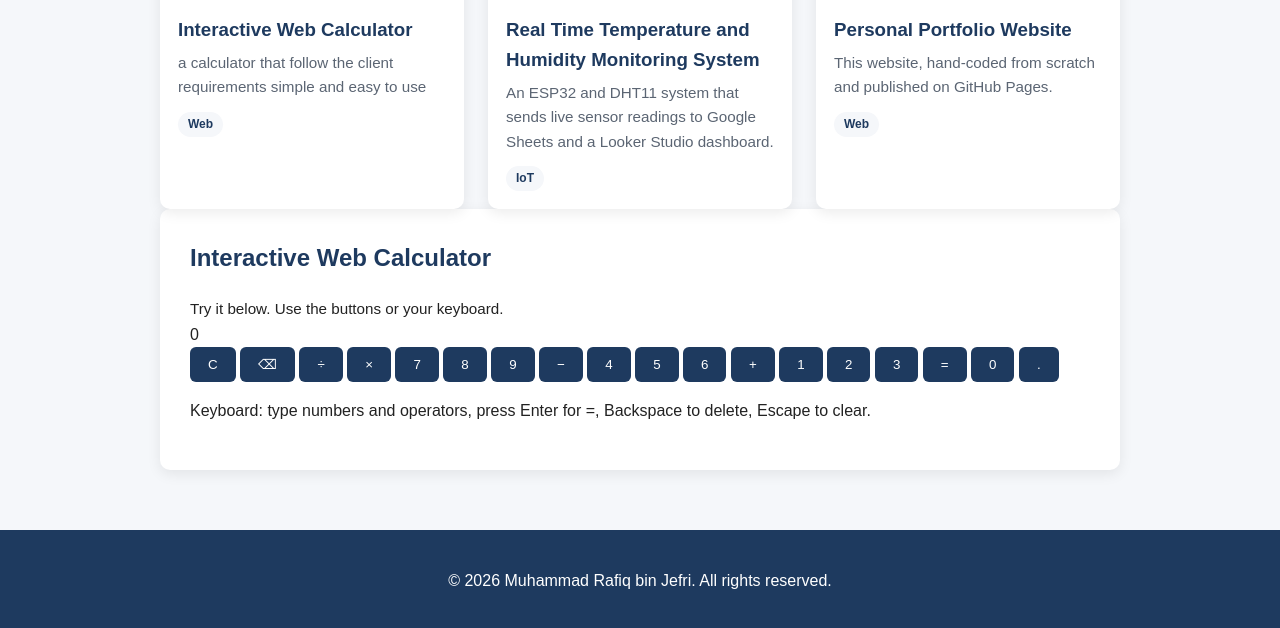
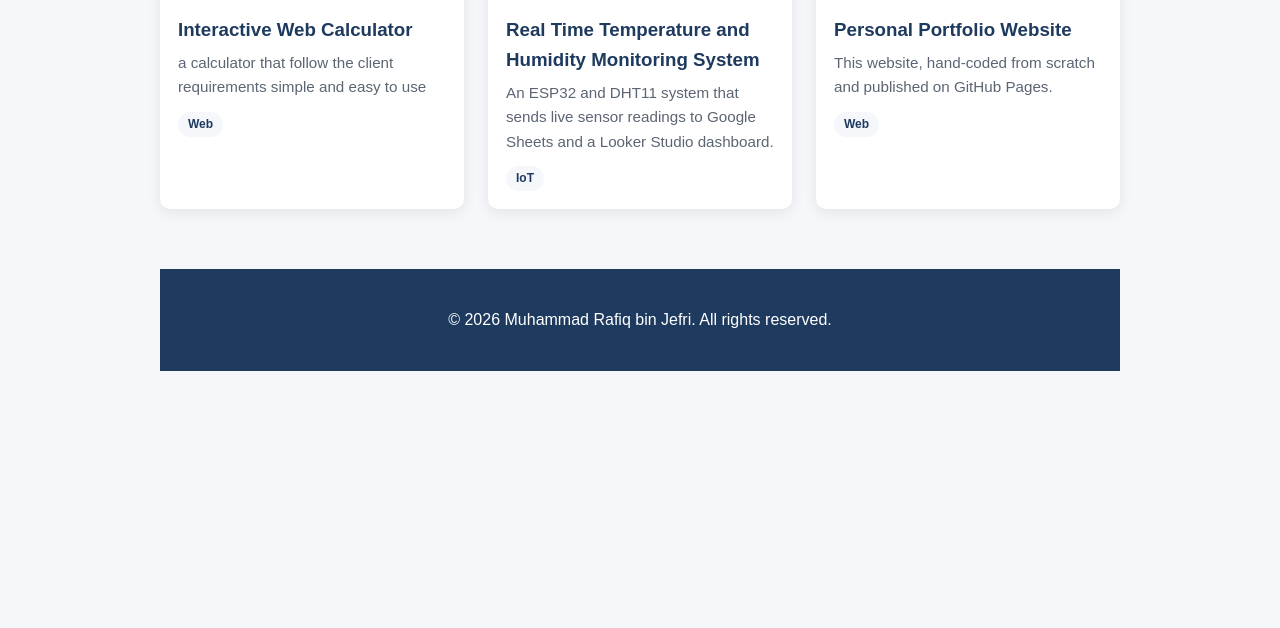
Before and after one commit to rafiqjep/Portfolio, a plain HTML site: page projects.html in a window 1280 px wide. Shown: the part 834-1462 px from the top of the page. After the commit the page ends 1255 px from the top, so only its background shows below. Drawn offline with Linux system fonts and the light colour scheme.

```diff
--- a/projects.html
+++ b/projects.html
@@ -133,57 +133,6 @@
       </article>
     </div>
 
-    <section class="card calculator" id="calculator">
-      <h2 class="section-title">Interactive Web Calculator</h2>
-      <p class="meta">Try it below. Use the buttons or your keyboard.</p>
-
-      <div class="calc-display">
-        <div class="calc-expression" id="calcExpression"></div>
-        <div class="calc-result" id="calcResult" aria-live="polite">0</div>
-      </div>
-
-      <div class="calc-grid">
-        <button class="calc-btn func" data-action="clear" aria-label="Clear">C</button>
-        <button class="calc-btn func" data-action="backspace" aria-label="Backspace">⌫</button>
-        <button class="calc-btn op" data-value="/" aria-label="Divide">÷</button>
-        <button class="calc-btn op" data-value="*" aria-label="Multiply">×</button>
-
-        <button class="calc-btn" data-value="7">7</button>
-        <button class="calc-btn" data-value="8">8</button>
-        <button class="calc-btn" data-value="9">9</button>
-        <button class="calc-btn op" data-value="-" aria-label="Subtract">−</button>
-
-        <button class="calc-btn" data-value="4">4</button>
-        <button class="calc-btn" data-value="5">5</button>
-        <button class="calc-btn" data-value="6">6</button>
-        <button class="calc-btn op" data-value="+" aria-label="Add">+</button>
-
-        <button class="calc-btn" data-value="1">1</button>
-        <button class="calc-btn" data-value="2">2</button>
-        <button class="calc-btn" data-value="3">3</button>
-        <button class="calc-btn equals" data-action="equals" aria-label="Equals">=</button>
-
-        <button class="calc-btn wide" data-value="0">0</button>
-        <button class="calc-btn" data-value=".">.</button>
-      </div>
-
-      <p class="calc-note">Keyboard: type numbers and operators, press Enter for =, Backspace to delete, Escape to clear.</p>
-    </section>
-  </main>
-
-  <!-- Project details modal -->
-  <div class="modal hidden" id="projectModal">
-    <div class="modal-content">
-      <button class="modal-close" id="modalClose" aria-label="Close">&times;</button>
-      <h2 id="modalTitle"></h2>
-      <p><strong>Problem:</strong> <span id="modalProblem"></span></p>
-      <p><strong>My role:</strong> <span id="modalRole"></span></p>
-      <p><strong>Tools used:</strong> <span id="modalTools"></span></p>
-      <p><strong>Outcome:</strong> <span id="modalOutcome"></span></p>
-      <p><a id="modalLink" class="btn btn-primary" href="#" target="_blank" rel="noopener">View Project</a></p>
-    </div>
-  </div>
-
   <footer>
     <p>&copy; <span id="year"></span> Muhammad Rafiq bin Jefri. All rights reserved.</p>
   </footer>
```
